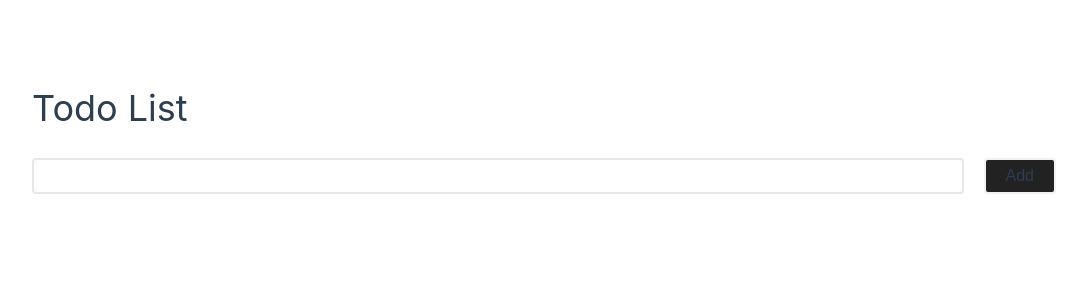
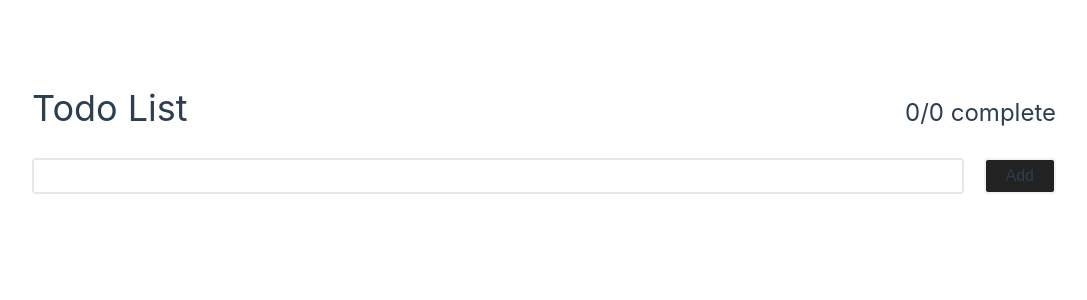
Before and after one commit to adapass182/HelloVue, a Vue app: page / in a window 1280 px wide. Shown: the top 300 px of the page, without its empty margins (48-1135 px from the left). Built offline with nearby package versions, Linux system fonts and the light colour scheme.

Commit message:
feat(todo-list): add completed count
- added completed count
- removed unused file

```diff
--- a/src/components/TodoForm.vue
+++ b/src/components/TodoForm.vue
@@ -2,6 +2,7 @@
   <form @submit.prevent="addTodoAndClear(todo)">
     <header>
       <label fo="todo-list">Todo List</label>
+      <p>{{ finishedTodos.length }}/{{ todoList.length }} complete</p>
     </header>
     <div class="input-group-wrapper">
       <input
@@ -17,10 +18,12 @@
 <script lang="ts">
 import { ref } from "vue";
 import { useTodoStore } from "../stores/todos";
+import { storeToRefs } from "pinia";
 export default {
   setup() {
     const todo = ref("");
     const store = useTodoStore();
+    const { finishedTodos, todoList } = storeToRefs(store);
 
     const addTodoAndClear = (text: string) => {
       if (text.length === 0) return;
@@ -28,7 +31,7 @@ export default {
       todo.value = "";
     };
 
-    return { addTodoAndClear, todo };
+    return { addTodoAndClear, finishedTodos, todo, todoList };
   },
 };
 </script>
@@ -67,6 +70,12 @@ label {
   font-size: var(--font-size-heading);
 }
 
+header {
+  align-items: baseline;
+  justify-content: space-between;
+  display: flex;
+}
+
 input {
   border: 0.2rem solid var(--color-border);
   border-radius: 0.4rem;
@@ -79,6 +88,10 @@ input {
   width: 100%;
 }
 
+p {
+  text-align: end;
+}
+
 .input-group-wrapper {
   display: flex;
   gap: 2rem;
```
Also changed, not shown: src/components/InputGroupWrapper.vue (deleted).
